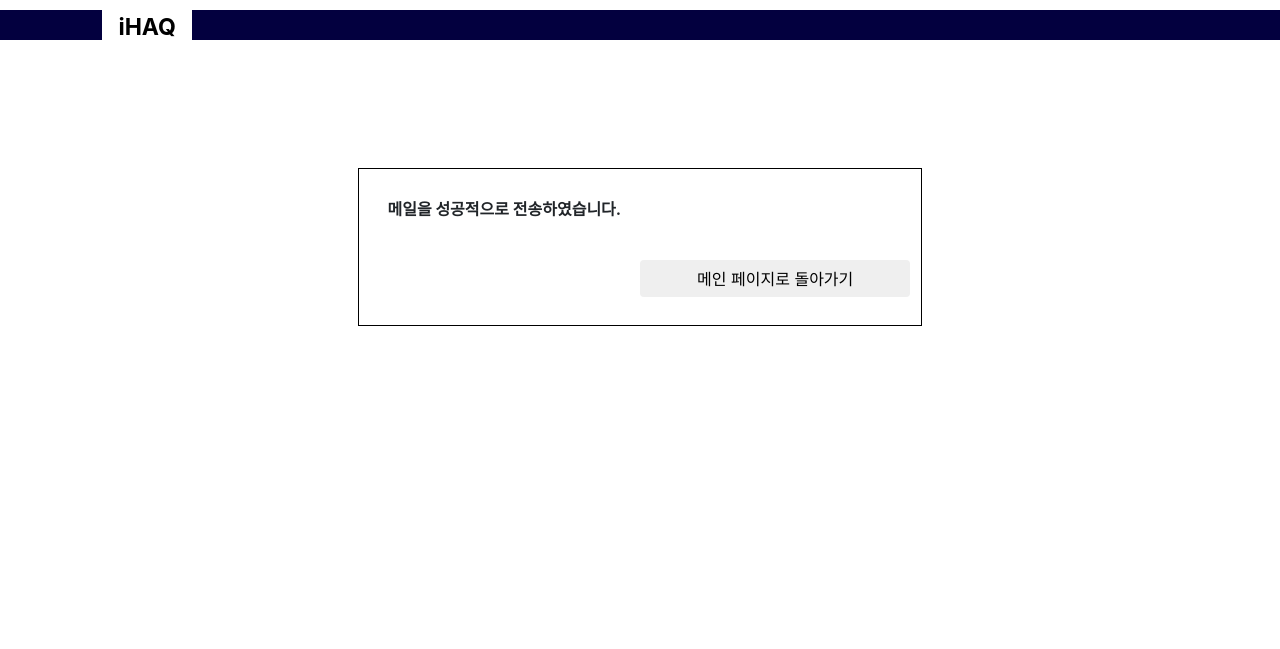
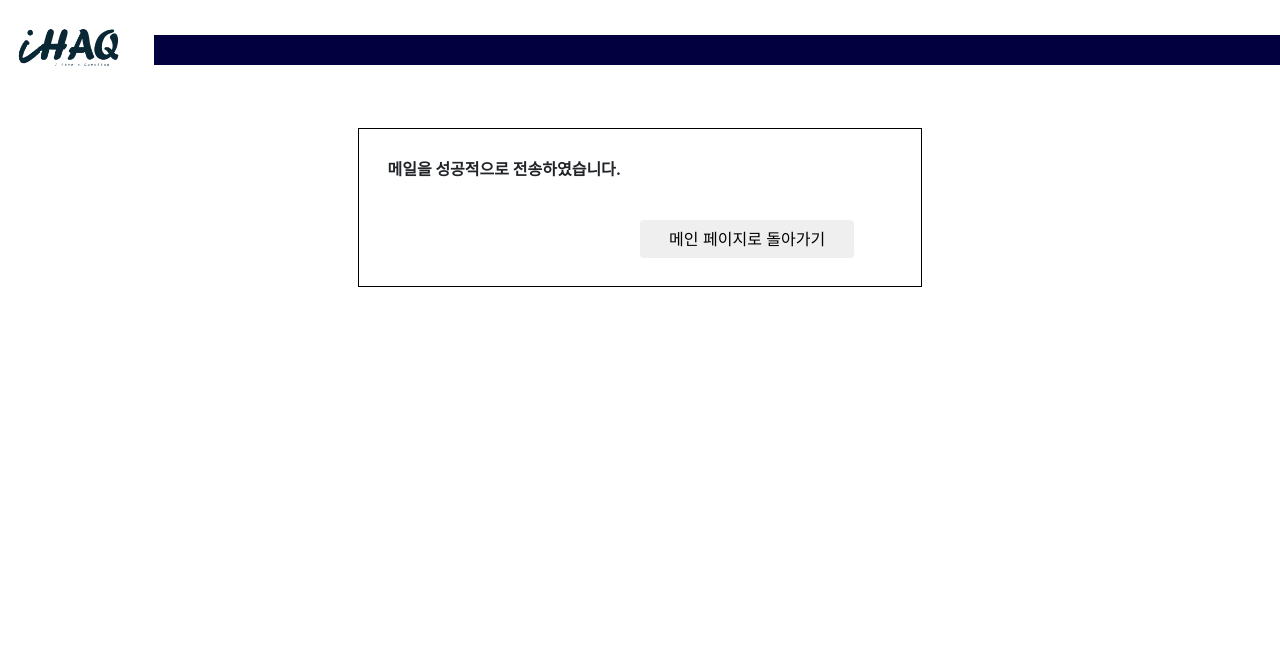
Before and after one commit to SimJunSik/SSIDO_WEB, a Django app: template project_app/templates/password_change_success.html in a window 1280 px wide. Shown: the top 649 px of the page. Run offline with Django 3.2, Linux system fonts and the light colour scheme; the template is opened without the code that fills it, so the values that code supplies are empty; some libraries are stand-ins or nearby versions.

Commit message:
12271746

```diff
--- a/project1/settings.py
+++ b/project1/settings.py
@@ -129,10 +129,10 @@ MEDIA_ROOT = os.path.join(BASE_DIR, 'media')
 
 
 EMAIL_BACKEND = 'django.core.mail.backends.smtp.EmailBackend'
-EMAIL_HOST = "smtp.gmail.com"
-EMAIL_HOST_USER = 'wnstlr24@gmail.com'
-EMAIL_HOST_PASSWORD = '@zapzap12'
+EMAIL_HOST = 'smtp.gmail.com'
 EMAIL_PORT = 587
+EMAIL_HOST_USER = 'tlsjh082@gmail.com'
+EMAIL_HOST_PASSWORD = 'zpcudumyvkzxytfe'
 EMAIL_USE_TLS = True
 DEFAULT_FROM_EMAIL = EMAIL_HOST_USER
 
--- a/project_app/templates/password_change_success.html
+++ b/project_app/templates/password_change_success.html
@@ -5,20 +5,30 @@
 	<link rel="stylesheet" href="https://maxcdn.bootstrapcdn.com/bootstrap/4.0.0/css/bootstrap.min.css" integrity="sha384-Gn5384xqQ1aoWXA+058RXPxPg6fy4IWvTNh0E263XmFcJlSAwiGgFAW/dAiS6JXm" crossorigin="anonymous">
 	<script src="https://maxcdn.bootstrapcdn.com/bootstrap/4.0.0/js/bootstrap.min.js" integrity="sha384-JZR6Spejh4U02d8jOt6vLEHfe/JQGiRRSQQxSfFWpi1MquVdAyjUar5+76PVCmYl" crossorigin="anonymous"></script>
 	<style type="text/css">
-		#bar{
-			background-color: #03003F;
-			height: 30px;
-			margin: 1.2vh 0 0 0;
+		#header{
+			width:100%;
+			height:40px;
+			margin-top: -8%;
+		}
+		#logo, #header{
+			float:left;
 		}
 		#logo{
-			background-color: white;
-			position: right;
-			margin-left: 8%;
-			margin-right: 85%;
-			padding-bottom: 50%;
-			height: 30px;
+			width:14%;
+			height:40px;
 			text-align: center;
-			font-size: 1.8vw;
+			font-size:2em;
+			overflow: hidden;
+			background-size: 75%;
+			background-repeat: no-repeat;
+		}
+		#logo > span{
+			color:blue;
+		}
+		#bar{
+			background-color:#03003F;
+			height:30px;
+			margin:1.2vh 0 0 12vw;
 		}
 		#findpw_div{
 			border: 1px solid black;
@@ -29,16 +39,17 @@
 		}
 		#mainpage_button{
 			margin: 5% 1% 5% 50%;
-			padding: 1% 10% 1% 10%;
+			padding: 1% 5% 1% 5%;
 		}
 	</style>
 </head>
 
 <body>
-	<div id="bar">
-		<div id="logo">
-			<a href="../" style="color: black; text-decoration: none;"><b>iHAQ</b></a>
-		</div>
+	<div id="header">
+		<a href="../">
+		<div id="logo" style="background-image: url('../../static/img/logo_color.png');"></div>
+		</a>
+		<div id="bar"></div>
 	</div>
 	<div id="findpw_div">
 		<div id="findpw_header">
--- a/project_app/views.py
+++ b/project_app/views.py
@@ -532,6 +532,7 @@ def save_memo(request) :
 	return JsonResponse(result)
 
 from django.core.mail import EmailMessage
+from django.core.mail import send_mail
 
 def send_email_test(request) :
 
@@ -674,7 +675,8 @@ def password_change_success(request) :
 		print(user_email)
 		send_mail(
 		'Password_Reset',
-		'http://localhost:8000/password_validation_check/'+user_id ,
+		#'http://localhost:8000/password_validation_check/'+user_id ,
+		'http://ihaq.site/password_validation_check/'+user_id ,
 		'tlsjh082@gmail.com',
 		[user_email],
 		fail_silently=False,
```
Also changed, not shown: project_app/templates/main.html (+23 -16 lines), project_app/templates/my_page.html (+23 -19 lines), project_app/templates/password_change.html (+26 -15 lines), db.sqlite3, project_app/static/img/logo_main.png (added), project_app/static/img/main_image_new2.png (added).
